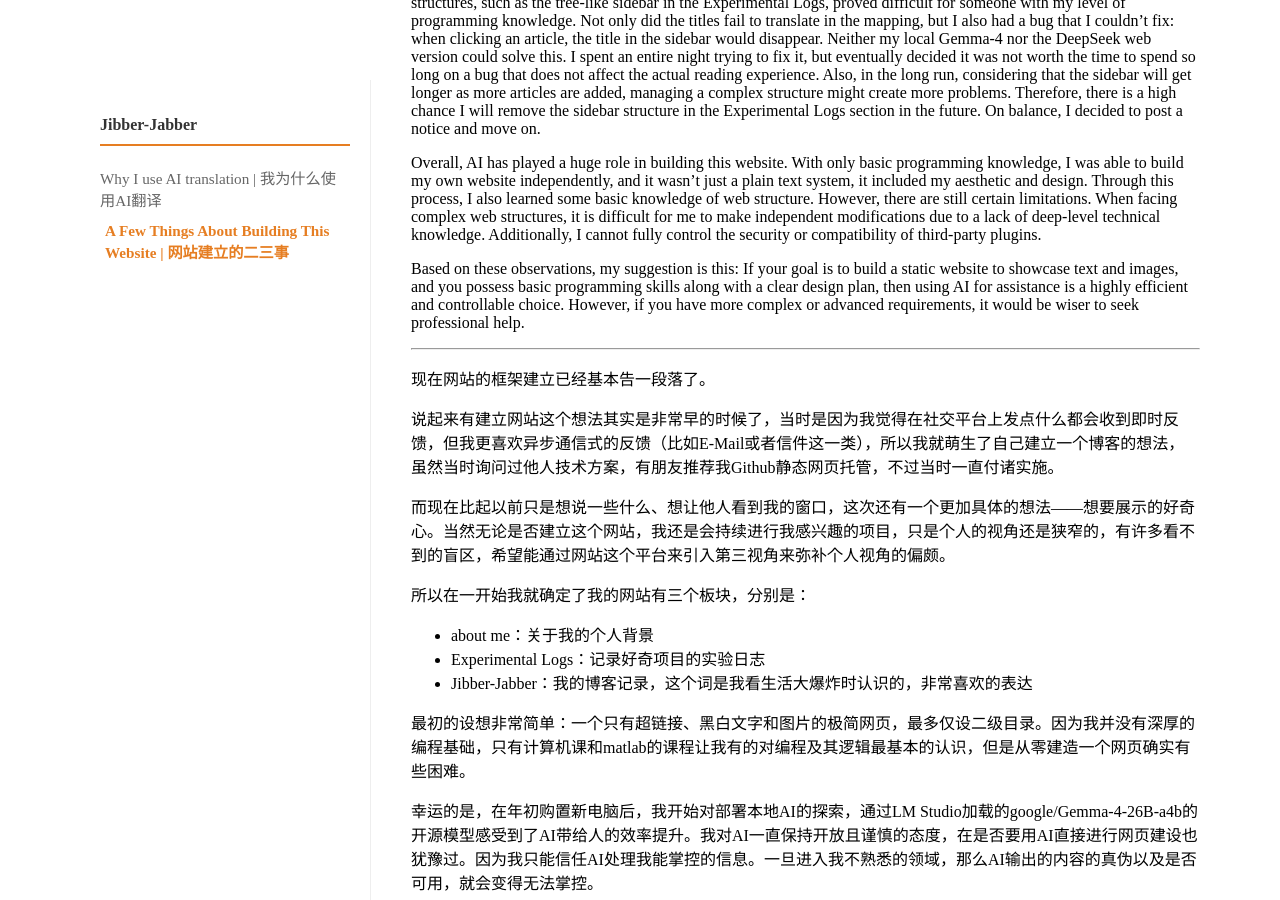
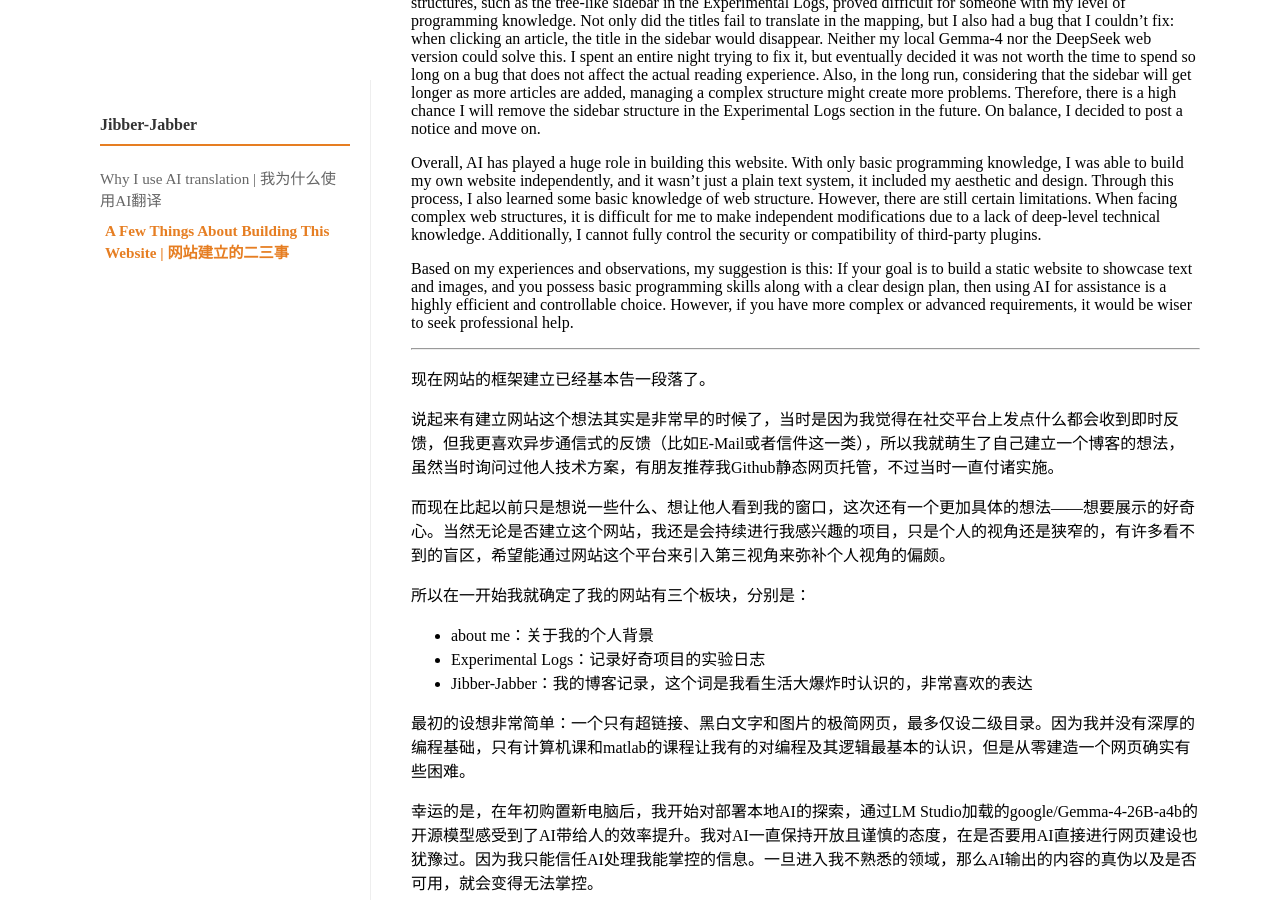
Before and after one commit to nqy-exp/nqy-exp.github.io, a Jekyll site: the page built from _ideas/A Few Things About Building This Website.md, in a window 1280 px wide and 900 px high, scrolled down 1601 px. Built offline with Jekyll 4.4.1, drawn with Linux system fonts in a browser that asks for light colours; some of the changed text lies outside the part shown.

Commit message:
Update A Few Things About Building This Website.md

```diff
--- a/_ideas/A Few Things About Building This Website.md
+++ b/_ideas/A Few Things About Building This Website.md
@@ -41,7 +41,7 @@ However, AI-generated websites still have limitations. Although the code is smoo
 
 Overall, AI has played a huge role in building this website. With only basic programming knowledge, I was able to build my own website independently, and it wasn't just a plain text system, it included my aesthetic and design. Through this process, I also learned some basic knowledge of web structure. However, there are still certain limitations. When facing complex web structures, it is difficult for me to make independent modifications due to a lack of deep-level technical knowledge. Additionally, I cannot fully control the security or compatibility of third-party plugins.
 
-Based on these observations, my suggestion is this: If your goal is to build a static website to showcase text and images, and you possess basic programming skills along with a clear design plan, then using AI for assistance is a highly efficient and controllable choice. However, if you have more complex or advanced requirements, it would be wiser to seek professional help.
+Based on my experiences and observations, my suggestion is this: If your goal is to build a static website to showcase text and images, and you possess basic programming skills along with a clear design plan, then using AI for assistance is a highly efficient and controllable choice. However, if you have more complex or advanced requirements, it would be wiser to seek professional help.
 
 ---
 
```
Also changed, not shown: other parts of _ideas/A Few Things About Building This Website.md (+1 -1 lines).
